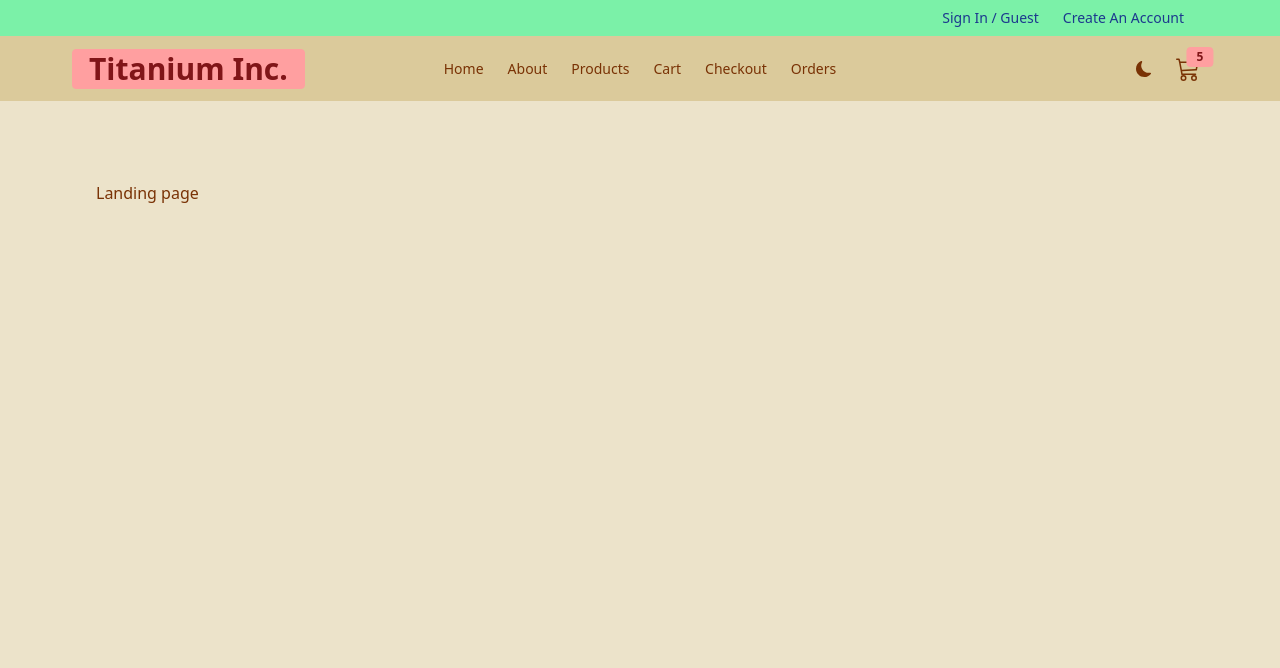
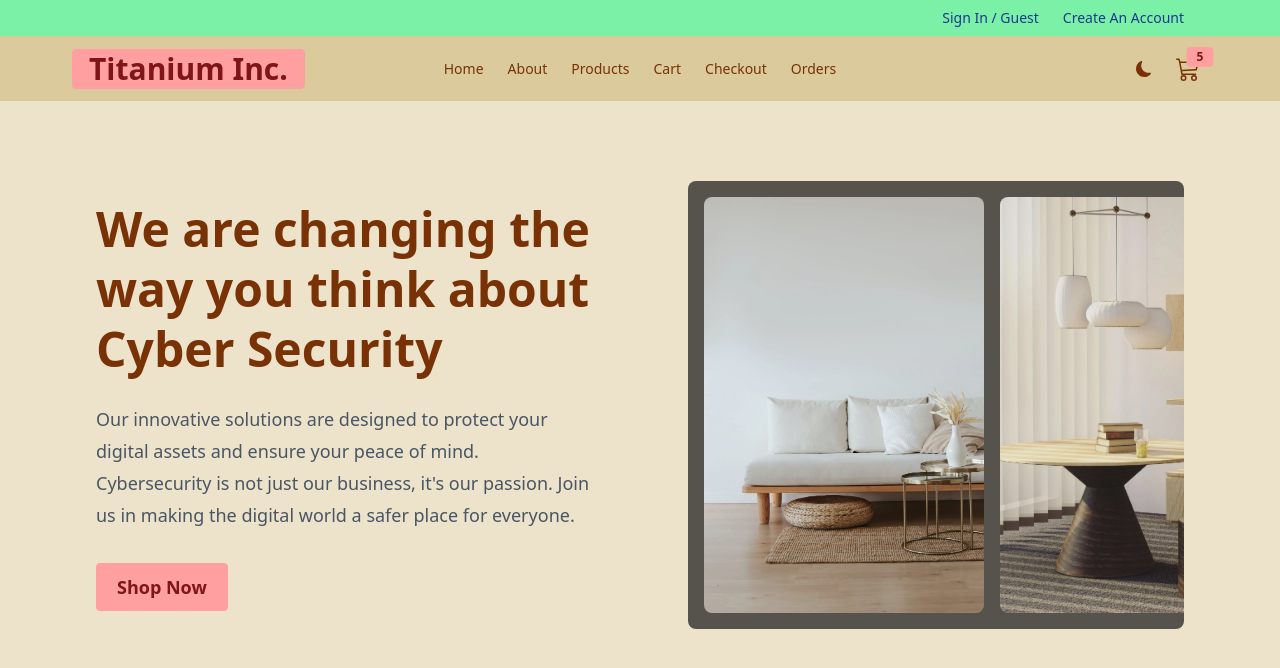
Before and after one commit to abdul-mumin-rufai/rufai-e-commence-react, a React (Vite) app: page / in a window 1280 px wide. Shown: the top 668 px of the page. Built offline with nearby package versions, Linux system fonts and the light colour scheme.

Commit message:
completed with the hero component.

```diff
--- /dev/null
+++ b/src/components/Hero.jsx
@@ -0,0 +1,46 @@
+import { Link } from 'react-router-dom';
+
+import hero1 from '../assets/hero1.webp';
+import hero2 from '../assets/hero2.webp';
+import hero3 from '../assets/hero3.webp';
+import hero4 from '../assets/hero4.webp';
+
+const carouselImages = [hero1, hero2, hero3, hero4];
+
+const Hero = () => {
+    return (
+        <>
+            <div className='grid lg:grid-cols-2 gap-24 items-center'>
+                {/* Hero info */}
+                <div>
+                    <h1 className='text-4xl sm:text-5xl font-bold leading-tight'>
+                        We are changing the way you think about Cyber Security
+                    </h1>
+                    <p className='mt-6 text-lg leading-8 text-gray-600'>
+                        Our innovative solutions are designed to protect your
+                        digital assets and ensure your peace of mind. Cybersecurity
+                        is not just our business, it's our passion. Join us in
+                        making the digital world a safer place for everyone.
+                    </p>
+                    <div className='mt-8 flex flex-wrap gap-4'>
+                        <Link to="/products" className='btn btn-primary btn-lg'>
+                            Shop Now
+                        </Link>
+                    </div>
+                </div>
+                <div className='hidden h-112 lg:flex carousel carousel-center p-4 space-x-4 bg-neutral rounded-box'>
+                    {
+                        carouselImages.map((image) => {
+                            return <div key={image} className='carousel-item'>
+                                <img src={image} className='rounded-box h-full w-70 object-cover' />
+                            </div>
+                        })
+                    }
+                </div>
+
+            </div>
+        </>
+    )
+}
+
+export default Hero;
--- a/src/components/index.js
+++ b/src/components/index.js
@@ -2,3 +2,4 @@ export { default as FormInput } from './FormInput';
 export { default as SubmitButton } from './SubmitButton';
 export { default as Header } from './Header';
 export { default as NavBar } from './NavBar';
+export { default as Hero } from './Hero';
--- a/src/pages/Landing.jsx
+++ b/src/pages/Landing.jsx
@@ -1,10 +1,10 @@
+import { Hero } from "../components";
+
 function Landing() {
-
 
     return (
         <>
-            <p>Landing page</p>
-
+            <Hero />
         </>
     )
 }
```
